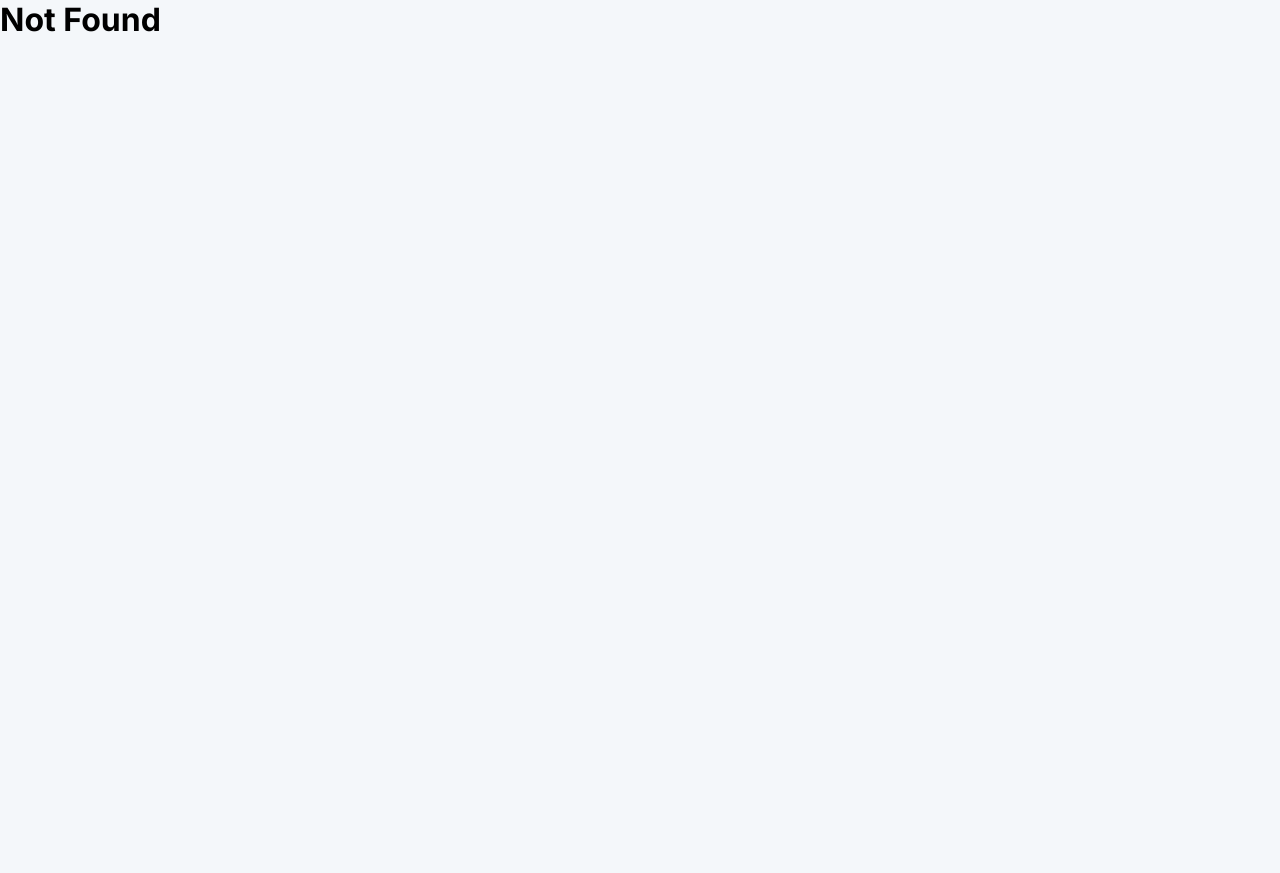
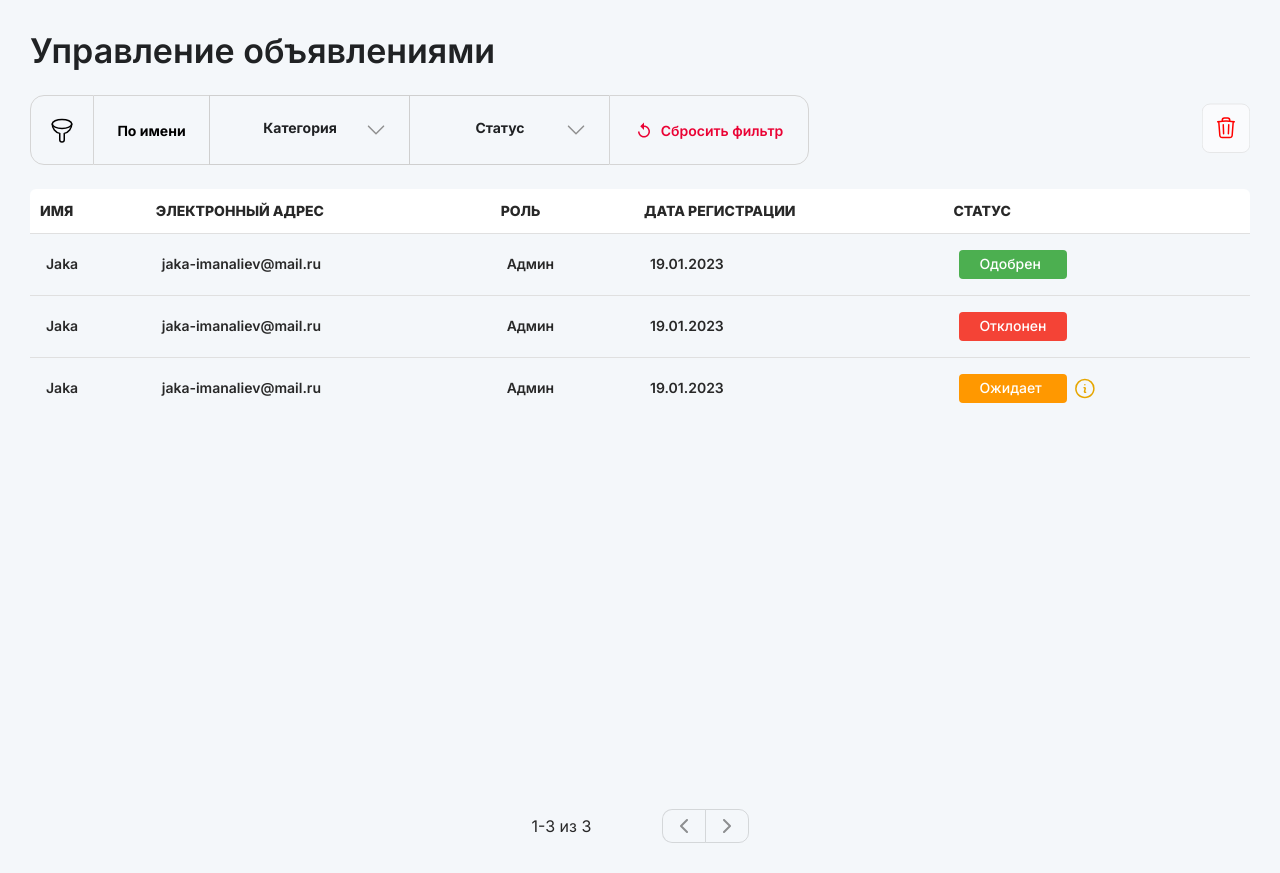
Before and after one commit to Ainazzzzz/Ulutman, a React (Vite) app: page /admin/users in a window 1280 px wide. Before the commit the page ends 800 px from the top, so only its background shows below. Built offline with nearby package versions, Linux system fonts and the light colour scheme.

Commit message:
start users

```diff
--- /dev/null
+++ b/src/components/Admin/Users.jsx
@@ -0,0 +1,288 @@
+import { green, orange, red } from '@mui/material/colors';
+import React, { useMemo, useState } from 'react';
+import Wait from '../../assets/icons/wait-icon.svg?react';
+import { styled } from '@mui/material';
+import ReusableSelect from '../UI/Select';
+import Filter from '../../assets/icons/filter-icon.svg?react';
+import Replay from '../../assets/icons/replay-icon.svg?react';
+import RedDeleteIcon from '../../assets/icons/red-delete-icon.svg?react';
+import Table from '../UI/Table';
+
+const Users = () => {
+   const [open, setOpen] = useState(false);
+   const [isOpen, setIsOpen] = useState(false);
+   const [selectedValue, setSelectedValue] = useState('Категория');
+
+   const ads = [
+      {
+         id: 1,
+         name: 'Jaka',
+         email: 'jaka-imanaliev@mail.ru',
+         category: 'Услуги',
+         date: '19.01.2023',
+         status: 'Одобрен',
+         role: 'Админ',
+      },
+      {
+         id: 2,
+         name: 'Jaka',
+         email: 'jaka-imanaliev@mail.ru',
+         category: 'Админ',
+         date: '19.01.2023',
+         status: 'Отклонен',
+         role: 'Админ',
+      },
+      {
+         id: 3,
+         name: 'Jaka',
+         email: 'jaka-imanaliev@mail.ru',
+         category: 'Админ',
+         date: '19.01.2023',
+         status: 'Ожидает',
+         role: 'Админ',
+      },
+   ];
+
+   const handleOpenDeleteModal = () => setOpen(true);
+   const handleOpenWaitingModal = () => setIsOpen(true);
+   const handleCloseWaitingModal = () => setIsOpen(true);
+
+   const headers = useMemo(
+      () => [
+         {
+            Header: 'ИМЯ',
+            accessor: 'name',
+         },
+         {
+            Header: 'ЭЛЕКТРОННЫЙ АДРЕС',
+            accessor: 'email',
+         },
+         {
+            Header: 'РОЛЬ',
+            accessor: 'role',
+         },
+         {
+            Header: 'ДАТА РЕГИСТРАЦИИ',
+            accessor: 'date',
+         },
+
+         {
+            Header: 'СТАТУС',
+            accessor: 'status',
+            Cell: ({ cell: { value } }) => {
+               let color, Icon;
+
+               switch (value) {
+                  case 'Одобрен':
+                     color = green[500];
+                     break;
+                  case 'Отклонен':
+                     color = red[500];
+                     break;
+                  case 'Ожидает':
+                     color = orange[500];
+                     Icon = Wait;
+                     break;
+                  default:
+                     color = 'inherit';
+                     Icon = null;
+               }
+
+               return (
+                  <Block>
+                     <MiniBlock
+                        style={{ background: color, cursor: 'pointer' }}
+                        onClick={
+                           value === 'Ожидает'
+                              ? handleOpenWaitingModal
+                              : undefined
+                        }
+                     >
+                        {value}
+                     </MiniBlock>
+                     {Icon && <Icon />}
+                  </Block>
+               );
+            },
+         },
+      ],
+      [],
+   );
+
+   const options = [
+      { id: 1, value: 'option1', label: 'Option 1' },
+      { id: 2, value: 'option2', label: 'Option 2' },
+   ];
+
+   return (
+      <Wrapper>
+         <Description>Управление объявлениями</Description>
+         <Container>
+            <FirstBlock>
+               <FilterStyle>
+                  <Filter />
+               </FilterStyle>
+               <Title>По имени</Title>
+               <SelectStyle
+                  value={selectedValue}
+                  options={options}
+                  renderValue={value =>
+                     value
+                        ? 'Категория'
+                        : options.find(option => option.value === value)?.label
+                  }
+               />
+               <SelectStyle
+                  value={selectedValue}
+                  options={options}
+                  renderValue={value =>
+                     value
+                        ? 'Статус'
+                        : options.find(option => option.value === value)?.label
+                  }
+               />
+               <SecondMiniBlock>
+                  <Replay />
+                  <p>Сбросить фильтр</p>
+               </SecondMiniBlock>
+            </FirstBlock>
+            <div>
+               <RedDeleteIcon onClick={handleOpenDeleteModal} />
+            </div>
+            {open && <AdsDeleteModal />}
+         </Container>
+         <Table data={ads} column={headers} />
+         {isOpen && <WaitingModal onClose={handleCloseWaitingModal} />}
+      </Wrapper>
+   );
+};
+
+export default Users;
+
+const Description = styled('h2')(({ theme }) => ({
+   fontWeight: '600',
+   fontSize: '34px',
+   color: '#202224',
+   [theme.breakpoints.down('md')]: {
+      fontSize: '22px',
+   },
+}));
+const Wrapper = styled('div')(({ theme }) => ({
+   display: 'flex',
+   flexDirection: 'column',
+   gap: '24px',
+   padding: '30px',
+   [theme.breakpoints.down('md')]: {
+      overflowX: 'scroll',
+   },
+}));
+
+const Block = styled('div')(() => ({
+   display: 'flex',
+   alignItems: 'center',
+   gap: '6px',
+}));
+const MiniBlock = styled('div')(() => ({
+   width: '108px',
+   height: '29px',
+   borderRadius: '4px',
+   color: 'white',
+   padding: '4px 20px 0px 20px',
+   fontSize: '14px',
+   fontWeight: '500',
+}));
+const Container = styled('div')(({ theme }) => ({
+   display: 'flex',
+   alignItems: 'center',
+   justifyContent: 'space-between',
+   svg: {
+      cursor: 'pointer',
+   },
+   [theme.breakpoints.down('md')]: {
+      gap: '24px',
+      alignItems: 'inherit',
+   },
+}));
+const FirstBlock = styled('div')(() => ({
+   display: 'flex',
+   alignItems: 'center',
+
+   div: {
+      width: '200px',
+      height: '70px',
+
+      display: 'flex',
+      gap: '8px',
+      alignItems: 'center',
+      justifyContent: 'center',
+      p: {
+         color: '#ea0234',
+         fontWeight: '600',
+         fontSize: '14px',
+         cursor: 'pointer',
+      },
+   },
+}));
+
+const Title = styled('p')(() => ({
+   width: '115px',
+   height: '70px',
+   borderTop: '0.6px solid #d5d5d5',
+   borderBottom: '0.6px solid #d5d5d5',
+   display: 'flex',
+   gap: '8px',
+   alignItems: 'center',
+   justifyContent: 'center',
+   fontSize: '14px',
+   fontWeight: '700',
+   cursor: ' pointer',
+}));
+
+const FilterStyle = styled('p')(() => ({
+   width: '64px',
+   height: '70px',
+   display: 'flex',
+   gap: '8px',
+   alignItems: 'center',
+   justifyContent: 'center',
+   border: '0.6px solid #d5d5d5',
+   borderTopLeftRadius: '14px',
+   borderBottomLeftRadius: '14px',
+   svg: {
+      cursor: 'pointer',
+   },
+}));
+
+const SelectStyle = styled(ReusableSelect)(() => ({
+   marginBottom: '18px',
+   color: '#202224',
+   fontWeight: '700',
+   fontSize: '14px',
+   '.MuiSelect-icon': {
+      top: '30px',
+      right: '24px',
+   },
+   '.MuiOutlinedInput-notchedOutline': {
+      borderRadius: '0px',
+      height: '75px',
+      borderRight: 'none',
+   },
+   '&:hover .MuiOutlinedInput-notchedOutline': {
+      border: '1px solid #d5d5d5',
+      borderRight: 'none',
+   },
+   '&.Mui-focused .MuiOutlinedInput-notchedOutline': {
+      border: '1px solid #d5d5d5',
+      borderRight: 'none',
+   },
+   '.MuiSelect-select': {
+      paddingTop: '23px',
+   },
+}));
+const SecondMiniBlock = styled('div')(() => ({
+   width: '193px',
+   height: '70px',
+   border: '0.6px solid #d5d5d5',
+   borderTopRightRadius: '14px',
+   borderBottomRightRadius: '14px',
+}));
--- a/src/redux/auth/authSlice.js
+++ b/src/redux/auth/authSlice.js
@@ -22,8 +22,8 @@ const getInitialState = () => {
       lastName: '',
       email: '',
       token: '',
-      role: 'GUEST',
-      isAuth: false,
+      role: 'ADMIN',
+      isAuth: true,
       isLoading: false,
       error: null,
    };
--- a/src/routes/AdminRoutes.jsx
+++ b/src/routes/AdminRoutes.jsx
@@ -1,3 +1,4 @@
+import Users from '../components/Admin/Users';
 import { AddMailingPage } from '../pages/Admin/AddMailingPage';
 import { PrivateAuthRouteByRole } from './private/PrivateAuthRouteByRole';
 
@@ -14,6 +15,17 @@ export const AdminRoutes = role => {
             />
          ),
       },
+      {
+         path: 'users',
+         element: (
+            <PrivateAuthRouteByRole
+               role={role}
+               roles={['ADMIN']}
+               fallBackPath="/"
+               RouteComponent={<Users />}
+            />
+         ),
+      },
    ];
    return adminRoutes;
 };
```
